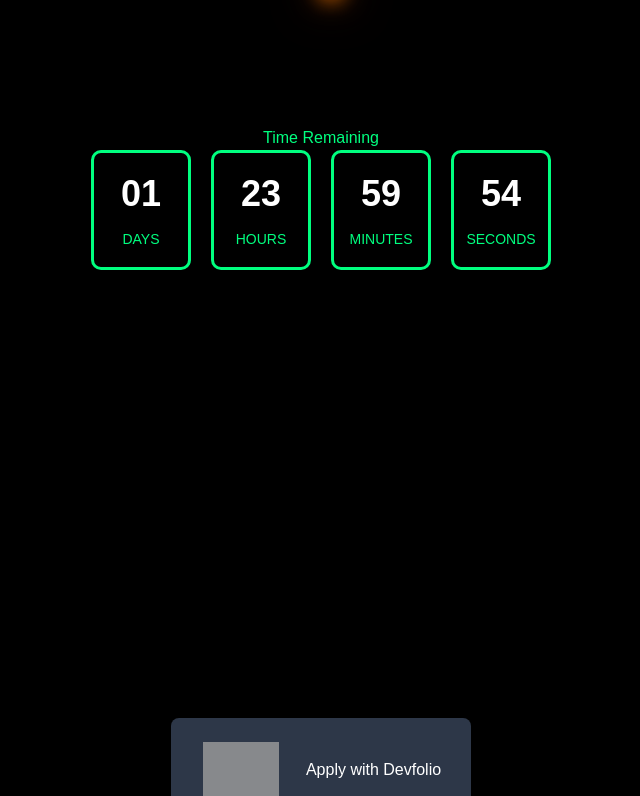
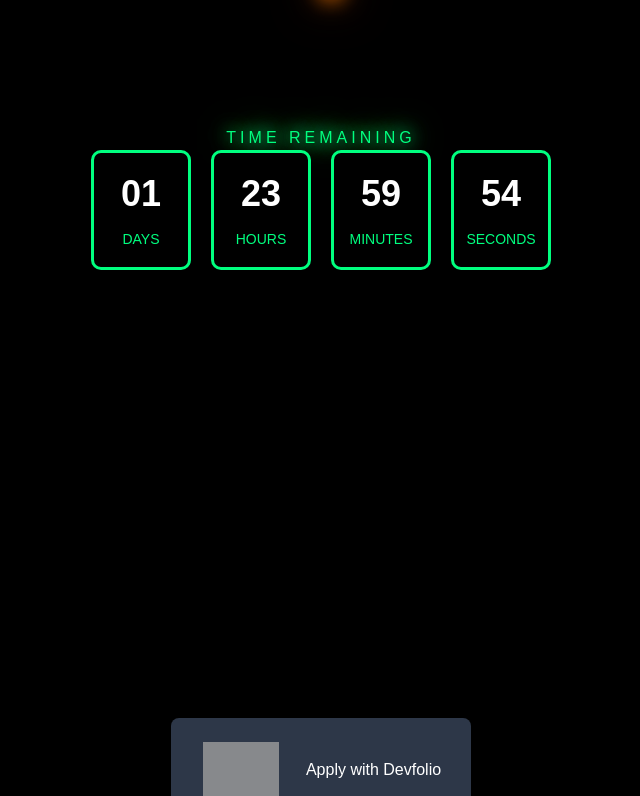
Before and after one commit to Diablo0801/Quantathon-2.0, a React (Vite) app: page / in a window 1280 px wide. Shown: the part 784-1580 px from the top of the page, without its empty margins (319-959 px from the left). Built offline with nearby package versions, Linux system fonts and the light colour scheme; grey boxes are pictures that could not be loaded.

Commit message:
Update countdown.css

```diff
--- a/src/countdown.css
+++ b/src/countdown.css
@@ -19,9 +19,24 @@ body {
 }
 
 h3 {
-    font-size: 28px;
+    font-size: 48px; /* Increase font size */
     margin-bottom: 20px;
     color: #00ff7f; /* Parrot Green */
+    text-transform: uppercase; /* Make it all uppercase */
+    letter-spacing: 4px; /* Add letter spacing for a futuristic effect */
+    text-shadow: 0 0 10px #00ff7f, 0 0 20px #00ff7f, 0 0 30px #00ff7f; /* Neon glow effect */
+    font-weight: bold; /* Make it bold */
+    animation: glow 2s ease-in-out infinite alternate; /* Subtle glowing animation */
+}
+
+/* Neon glow effect animation */
+@keyframes glow {
+    0% {
+        text-shadow: 0 0 10px #00ff7f, 0 0 20px #00ff7f, 0 0 30px #00ff7f;
+    }
+    100% {
+        text-shadow: 0 0 20px #00ff7f, 0 0 30px #00ff7f, 0 0 40px #00ff7f;
+    }
 }
 
 .countdown-timer {
```
